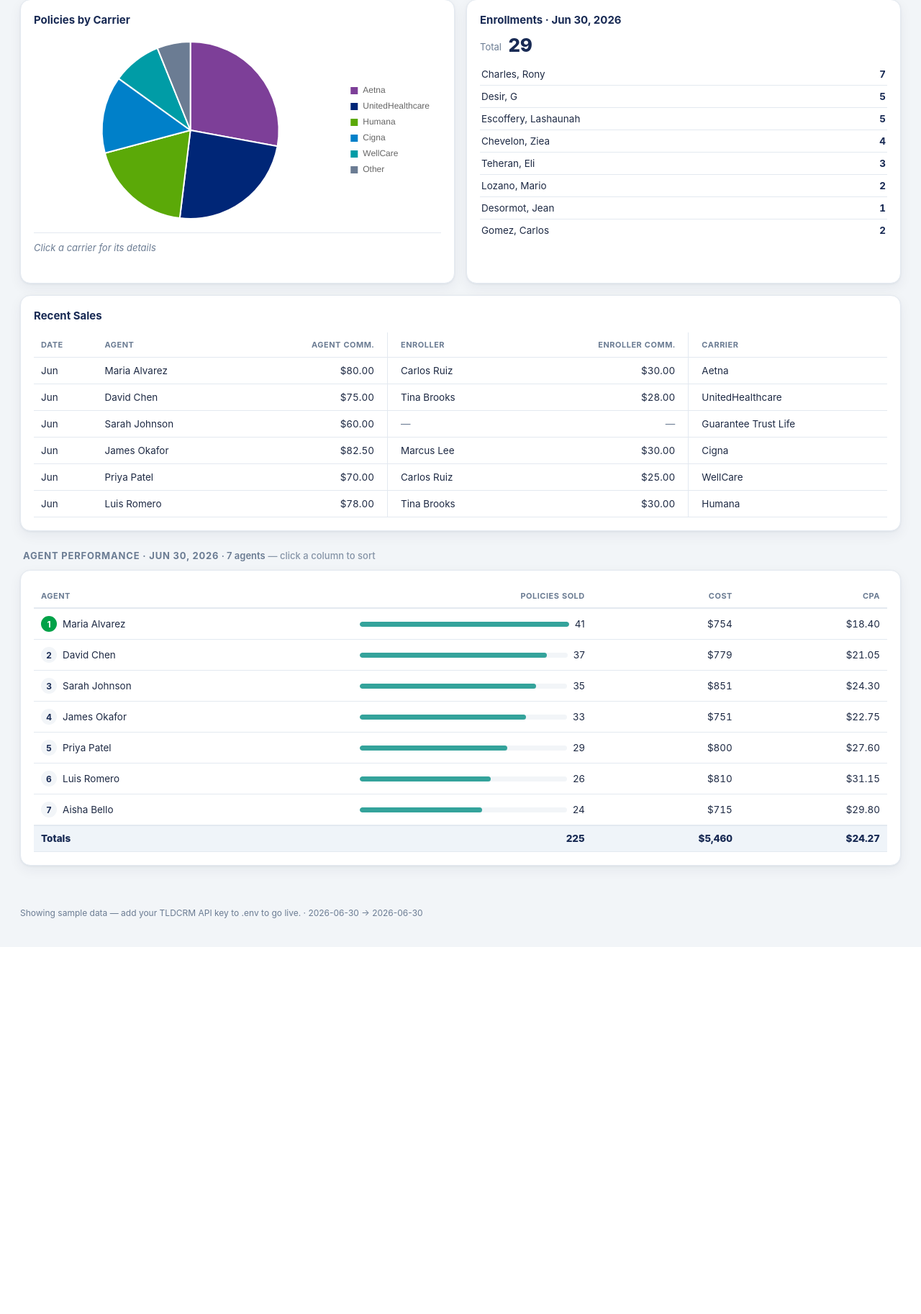
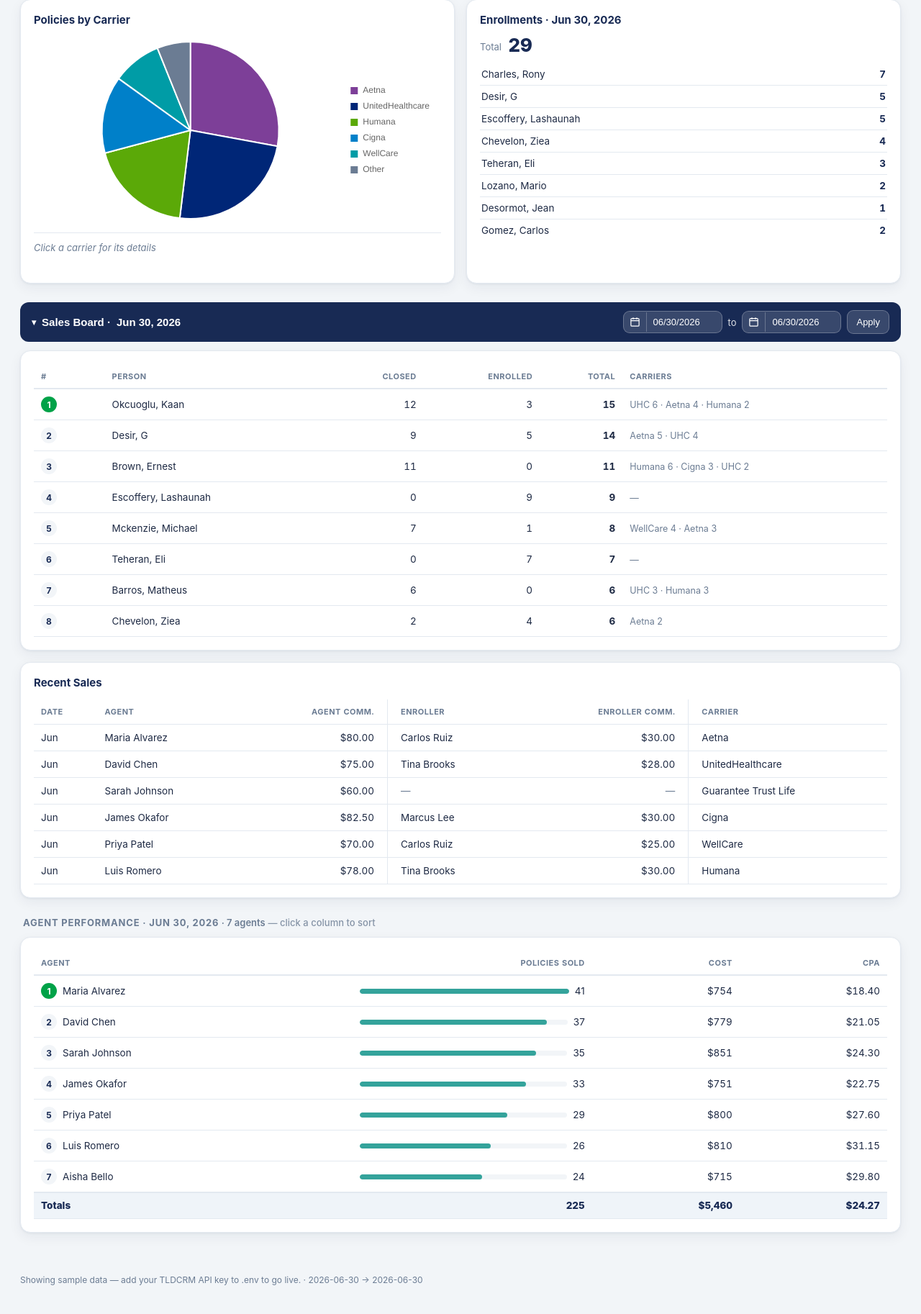
Before and after one commit to kendoric2/TLD-DASHBOARD-, a Flask app: page / in a window 1280 px wide. Shown: the part 450-2276 px from the top of the page at 72% size. Before the commit the page ends 1766 px from the top, so only its background shows below. Run offline with Flask 3, Linux system fonts and the light colour scheme.

Commit message:
Add Sales Board: combined agent+fronter leaderboard (closed/enrolled/carriers), own date range, collapsible

```diff
--- a/src/app.py
+++ b/src/app.py
@@ -25,7 +25,7 @@ from flask import Flask, jsonify, render_template, request
 
 import config
 import cache
-from sample_data import get_sample_dashboard
+from sample_data import get_sample_dashboard, get_sample_board
 
 # date_range_for only reads the JSON template (no credentials needed); used so
 # demo responses also report the resolved start/end dates.
@@ -149,6 +149,34 @@ def api_agent_cpa():
         return jsonify({"by_agent": {}, "totals": {}, "error": str(ex)})
 
 
+@app.route("/api/sales_board")
+def api_sales_board():
+    """Combined sales leaderboard (agents + fronters) for the board's OWN date range."""
+    try:
+        start, end, label = _resolve_range(request.args)
+    except ValueError as e:
+        return jsonify({"error": str(e)}), 400
+
+    client = _client()
+    if client is None:
+        data = get_sample_board(label)
+        data["date_range"] = {"start": start, "end": end}
+        return jsonify(data)
+
+    try:
+        data = client.sales_board(start, end)
+        data["range_label"] = label
+        data["date_range"] = {"start": start, "end": end}
+        data["demo"] = False
+        return jsonify(data)
+    except Exception as e:
+        data = get_sample_board(label)
+        data["demo"] = True
+        data["error"] = f"Live pull failed, showing sample data: {e}"
+        data["date_range"] = {"start": start, "end": end}
+        return jsonify(data)
+
+
 def _warm_cpa_cache():
     """Prefetch the default range's CPA report at startup so the first page view is warm.
     Runs in a background thread; the dedupe in agent_cpa means the page's own lazy fetch
--- a/static/dashboard.css
+++ b/static/dashboard.css
@@ -121,6 +121,20 @@ main{padding:22px 28px 40px;max-width:1280px;margin:0 auto}
 .cd-v{font-size:22px;font-weight:800;color:var(--brand-dark);letter-spacing:-.5px;font-variant-numeric:tabular-nums}
 .cd-l{font-size:12px;color:var(--muted);font-weight:600}
 
+/* Sales Board — navy header bar (own date range) that collapses to just the tab */
+.board-section{margin-top:26px}
+.board-head{display:flex;align-items:center;justify-content:space-between;gap:12px;flex-wrap:wrap;
+  background:var(--brand-dark);color:#fff;border-radius:12px;padding:11px 16px}
+.board-toggle{display:flex;align-items:center;gap:8px;background:none;border:none;color:#fff;
+  font-size:15px;font-weight:700;cursor:pointer;padding:0}
+.board-caret{display:inline-block;font-size:12px;transition:transform .15s}
+.board-section.collapsed .board-caret{transform:rotate(-90deg)}
+.board-range{display:flex;align-items:center;gap:8px;flex-wrap:wrap}
+.board-range .to{color:#fff;opacity:.85;font-size:13px}
+.board-body{margin-top:12px}
+.board-section.collapsed .board-body,.board-section.collapsed .board-range{display:none}
+.bd-car{color:var(--muted);font-size:12.5px}
+
 /* Enrollment tracker (in the card next to Policies by Carrier) */
 .enroll-total{font-size:13px;color:var(--muted);margin:-4px 0 10px}
 .enroll-total b{font-size:26px;color:var(--brand-dark);font-weight:800;letter-spacing:-.5px;margin-left:6px;vertical-align:-2px}
--- a/static/dashboard.js
+++ b/static/dashboard.js
@@ -8,6 +8,7 @@ const C = n => getComputedStyle(document.documentElement).getPropertyValue(n).tr
 
 let charts = {};          // keep chart instances so we can destroy before redraw
 let selectedCarrier = null;  // carrier slice currently shown in the detail panel
+let boardOpen = true;     // sales board expanded (true) or collapsed to its tab (false)
 let lastData = null;      // cache for client-side sorting
 let sortKey = "policies", sortDir = -1;
 let autoTimer = null;     // handle for the auto-refresh interval
@@ -18,6 +19,7 @@ function todayISO(){ const d = new Date(); return new Date(d - d.getTimezoneOffs
 
 /* ===== Custom From/To date pickers: flatpickr calendar + a relative-times menu ===== */
 let fpStart = null, fpEnd = null;
+const fpById = {};        // field id -> its flatpickr instance (main picker + board picker)
 
 function mkdate(y, mo, d){
   const dt = new Date(y, mo - 1, d);
@@ -39,13 +41,16 @@ function setPicker(fp, id, dt){
 }
 
 function initDatePickers(){
-  if (typeof flatpickr !== "undefined"){
-    const opts = { dateFormat: "m/d/Y", allowInput: true, disableMobile: true };
-    fpStart = flatpickr("#startDate", opts);   // clicking the field opens the calendar grid
-    fpEnd   = flatpickr("#endDate", opts);
-  }
-  $("#startMenuBtn").addEventListener("click", (e) => { e.stopPropagation(); openRelMenu("startDate", e.currentTarget); });
-  $("#endMenuBtn").addEventListener("click",   (e) => { e.stopPropagation(); openRelMenu("endDate", e.currentTarget); });
+  const opts = { dateFormat: "m/d/Y", allowInput: true, disableMobile: true };
+  const mk = id => (typeof flatpickr !== "undefined" && $("#"+id)) ? flatpickr("#"+id, opts) : null;
+  fpStart = mk("startDate"); fpEnd = mk("endDate");          // clicking a field opens the calendar grid
+  fpById["startDate"] = fpStart; fpById["endDate"] = fpEnd;
+  fpById["boardStart"] = mk("boardStart"); fpById["boardEnd"] = mk("boardEnd");
+  [["startMenuBtn","startDate"], ["endMenuBtn","endDate"],
+   ["boardStartMenuBtn","boardStart"], ["boardEndMenuBtn","boardEnd"]].forEach(([btn, fld]) => {
+    const el = $("#"+btn);
+    if (el) el.addEventListener("click", (e) => { e.stopPropagation(); openRelMenu(fld, e.currentTarget); });
+  });
   document.addEventListener("click", (e) => { if (relMenu && !relMenu.contains(e.target)) closeRelMenu(); });
   document.addEventListener("keydown", (e) => { if (e.key === "Escape") closeRelMenu(); });
 }
@@ -111,7 +116,7 @@ function openRelMenu(targetId, anchor){
 }
 function closeRelMenu(){ if (relMenu){ relMenu.remove(); relMenu = null; relTarget = null; } }
 function applyRelDate(dt){
-  setPicker(relTarget === "startDate" ? fpStart : fpEnd, relTarget, dt);
+  setPicker(fpById[relTarget], relTarget, dt);
   hideErr();
   closeRelMenu();
 }
@@ -169,6 +174,7 @@ async function load() {
     lastData = data;
     render(data);
     if (!data.demo) loadCPA(sel);   // phase 2: fill/refresh COST/CPA + cost tiles without blocking paint
+    if (boardOpen) boardLoad();     // refresh the sales board on the same cycle (uses its own range)
   } catch (e) {
     $("#errbar").hidden = false;
     $("#errbar").textContent = "Could not reach the backend: " + e;
@@ -429,11 +435,53 @@ function renderAgents(rows) {
     </tr>`;
 }
 
+/* ===== Sales Board (own date range + collapsible) ===== */
+function boardMsg(t){ return `<tr><td colspan="6" class="dash" style="padding:14px">${t}</td></tr>`; }
+async function boardLoad(){
+  const list = $("#boardList");
+  if (!list) return;
+  const s = pickerISO("boardStart"), e = pickerISO("boardEnd");
+  if (!s || !e){ list.innerHTML = boardMsg("Pick a start and end date."); return; }
+  if (e < s){ list.innerHTML = boardMsg("End date can’t be before the start date."); return; }
+  try {
+    const res = await fetch(`/api/sales_board?range=custom&start=${s}&end=${e}`);
+    const data = await res.json();
+    if (data.error && !data.board){ list.innerHTML = boardMsg(data.error); return; }
+    renderBoard(data);
+  } catch (err) { list.innerHTML = boardMsg("Could not load the sales board."); }
+}
+function renderBoard(data){
+  $("#boardLabel").textContent = data.range_label || "";
+  const rows = data.board || [];
+  const fmt = n => (n || 0).toLocaleString();
+  $("#boardList").innerHTML = rows.length ? rows.map((p, i) => {
+    const top = (p.carriers || []).slice(0, 4).map(c => `${c.label} ${c.count}`).join(" · ");
+    const more = (p.carriers || []).length > 4 ? " …" : "";
+    return `<tr>
+      <td><span class="rank ${i === 0 ? 'top' : ''}">${i + 1}</span></td>
+      <td>${p.name}</td>
+      <td class="num">${fmt(p.closed)}</td>
+      <td class="num">${fmt(p.enrolled)}</td>
+      <td class="num"><b>${fmt(p.total)}</b></td>
+      <td class="bd-car">${top ? top + more : '<span class="dash">—</span>'}</td>
+    </tr>`;
+  }).join("") : boardMsg("No deals in this range.");
+}
+function toggleBoard(){
+  boardOpen = !boardOpen;
+  $("#boardSection").classList.toggle("collapsed", !boardOpen);
+  $("#boardToggle").setAttribute("aria-expanded", boardOpen ? "true" : "false");
+  if (boardOpen) boardLoad();
+}
+
 /* ---- GUI events ---- */
 $("#applyRange").addEventListener("click", load);
 ["startDate","endDate"].forEach(id => $("#"+id).addEventListener("keydown", e => { if (e.key === "Enter") load(); }));
 $("#refresh").addEventListener("click", load);
 $("#autoRefresh").addEventListener("change", () => armAuto());
+$("#boardToggle").addEventListener("click", toggleBoard);
+$("#boardApply").addEventListener("click", boardLoad);
+["boardStart","boardEnd"].forEach(id => { const el = $("#"+id); if (el) el.addEventListener("keydown", e => { if (e.key === "Enter") boardLoad(); }); });
 document.querySelectorAll("th[data-sort]").forEach(th => {
   th.addEventListener("click", () => {
     const k = th.getAttribute("data-sort");
@@ -444,10 +492,12 @@ document.querySelectorAll("th[data-sort]").forEach(th => {
 });
 
 initDatePickers();
-// Default to today's data on first load (both fields = today).
+// Default to today's data on first load (main + board fields = today).
 (function(){
   const today = new Date(); today.setHours(0,0,0,0);
   setPicker(fpStart, "startDate", today);
   setPicker(fpEnd, "endDate", today);
+  setPicker(fpById["boardStart"], "boardStart", today);
+  setPicker(fpById["boardEnd"], "boardEnd", today);
 })();
 load();
--- a/templates/dashboard.html
+++ b/templates/dashboard.html
@@ -62,6 +62,42 @@
     </div>
   </div>
 
+  <section class="board-section" id="boardSection">
+    <div class="board-head">
+      <button type="button" class="board-toggle" id="boardToggle" aria-expanded="true">
+        <span class="board-caret">&#9662;</span> Sales Board · <span id="boardLabel">Today</span>
+      </button>
+      <span class="board-range">
+        <span class="dpick">
+          <button type="button" class="cal-btn" id="boardStartMenuBtn" aria-label="Start date quick picks" title="Quick picks">
+            <svg viewBox="0 0 24 24" width="15" height="15" fill="none" stroke="currentColor" stroke-width="2"><rect x="3" y="4" width="18" height="17" rx="2"/><path d="M3 9h18M8 2v4M16 2v4"/></svg>
+          </button>
+          <input type="text" id="boardStart" class="datein" placeholder="Start date" autocomplete="off" aria-label="Board start date" />
+        </span>
+        <span class="to">to</span>
+        <span class="dpick">
+          <button type="button" class="cal-btn" id="boardEndMenuBtn" aria-label="End date quick picks" title="Quick picks">
+            <svg viewBox="0 0 24 24" width="15" height="15" fill="none" stroke="currentColor" stroke-width="2"><rect x="3" y="4" width="18" height="17" rx="2"/><path d="M3 9h18M8 2v4M16 2v4"/></svg>
+          </button>
+          <input type="text" id="boardEnd" class="datein" placeholder="End date" autocomplete="off" aria-label="Board end date" />
+        </span>
+        <button class="btn" id="boardApply">Apply</button>
+      </span>
+    </div>
+    <div class="board-body">
+      <div class="card">
+        <div class="table-scroll" style="max-height:440px">
+          <table>
+            <thead>
+              <tr><th>#</th><th>Person</th><th class="num">Closed</th><th class="num">Enrolled</th><th class="num">Total</th><th>Carriers</th></tr>
+            </thead>
+            <tbody id="boardList"></tbody>
+          </table>
+        </div>
+      </div>
+    </div>
+  </section>
+
   <div class="card" style="margin-top:16px">
     <h3>Recent Sales</h3>
     <table>
```
Also changed, not shown: sandbox/probes/probe_sales_board.py (added, +90 -0 lines), src/sample_data.py (+24 -0 lines), src/tldcrm_client.py (+35 -0 lines).
